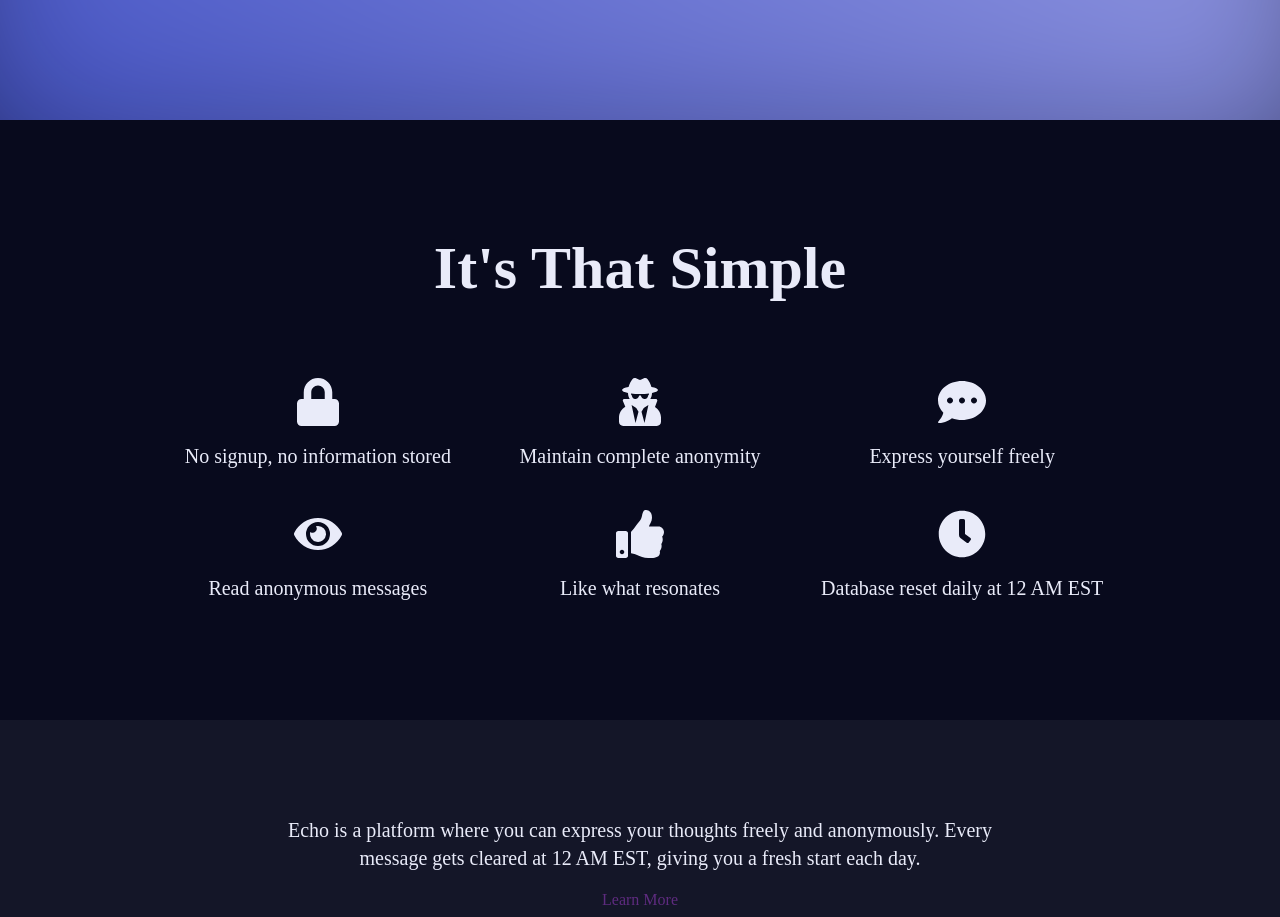
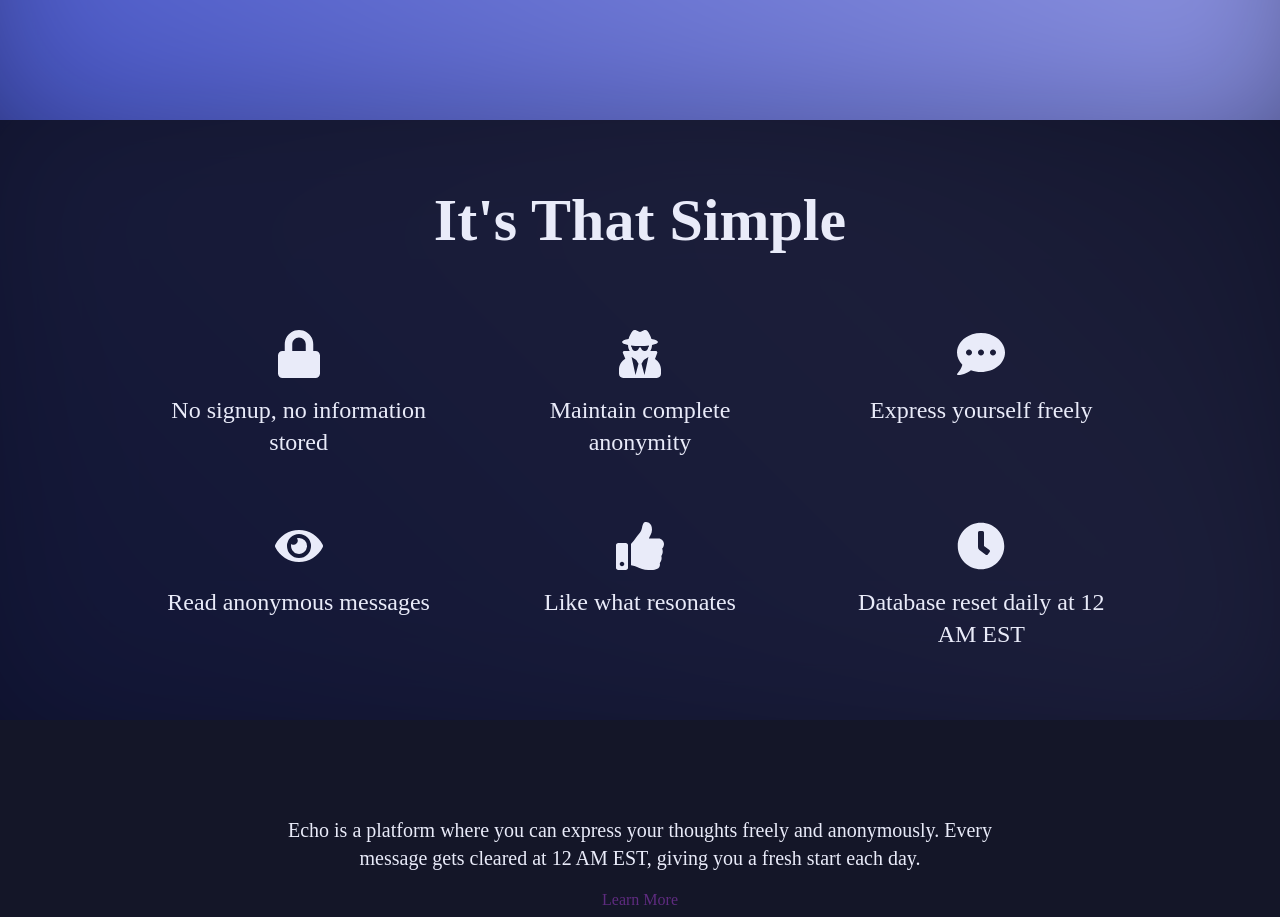
Before and after one commit to P541M/echo, a React (Create React App) app: page / in a window 1280 px wide. Shown: the part 680-1597 px from the top of the page. Built offline with nearby package versions, Linux system fonts and the light colour scheme; no server answers.

Commit message:
feat: adjusted background of how it works

```diff
--- a/src/components/HowItWorks.jsx
+++ b/src/components/HowItWorks.jsx
@@ -12,35 +12,40 @@ const HowItWorks = () => {
   return (
     <div
       id="how-it-works"
-      className="flex h-[75vh] w-full flex-col items-center justify-center bg-background text-text"
+      className="relative flex h-[75vh] w-full flex-col items-center justify-center overflow-hidden"
     >
-      <h2 className="mb-20 text-6xl font-bold">It's That Simple</h2>
-      <ul className="grid grid-cols-1 gap-10 text-center md:grid-cols-3">
+      <div className="gradient-bg absolute inset-0 opacity-15"></div>
+      <div className="relative z-10 max-w-5xl p-8 text-left">
+        <h2 className="mb-20 text-center text-6xl font-bold">
+          It's That Simple
+        </h2>
+        <ul className="grid grid-cols-1 gap-16 text-center sm:grid-cols-2 md:grid-cols-3">
           <li className="flex flex-col items-center">
             <FaLock className="mb-4 text-5xl" />
-          <span className="text-xl">No signup, no information stored</span>
+            <span className="text-2xl">No signup, no information stored</span>
           </li>
           <li className="flex flex-col items-center">
             <FaUserSecret className="mb-4 text-5xl" />
-          <span className="text-xl">Maintain complete anonymity</span>
+            <span className="text-2xl">Maintain complete anonymity</span>
           </li>
           <li className="flex flex-col items-center">
             <FaCommentDots className="mb-4 text-5xl" />
-          <span className="text-xl">Express yourself freely</span>
+            <span className="text-2xl">Express yourself freely</span>
           </li>
           <li className="flex flex-col items-center">
             <FaEye className="mb-4 text-5xl" />
-          <span className="text-xl">Read anonymous messages</span>
+            <span className="text-2xl">Read anonymous messages</span>
           </li>
           <li className="flex flex-col items-center">
             <FaThumbsUp className="mb-4 text-5xl" />
-          <span className="text-xl">Like what resonates</span>
+            <span className="text-2xl">Like what resonates</span>
           </li>
           <li className="flex flex-col items-center">
             <FaClock className="mb-4 text-5xl" />
-          <span className="text-xl">Database reset daily at 12 AM EST</span>
+            <span className="text-2xl">Database reset daily at 12 AM EST</span>
           </li>
         </ul>
+      </div>
     </div>
   );
 };
```
Lines whose indentation alone changed are shown as unchanged.
